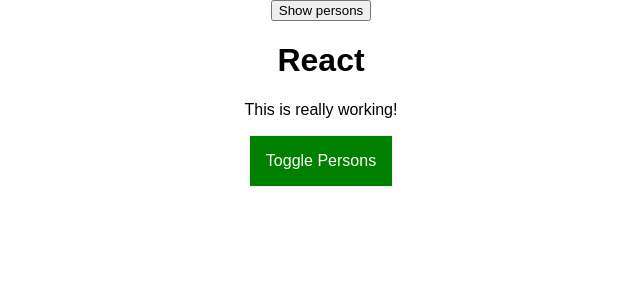
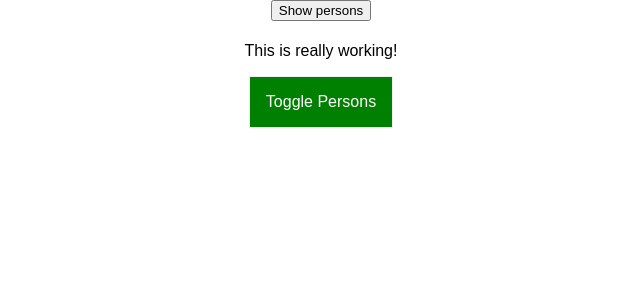
Before and after one commit to felixhaeberle/react-course, a React app in the folder react-complete-guide/: page / in a window 1280 px wide. Shown: the top 300 px of the page, without its empty margins (319-959 px from the left). Built offline with nearby package versions, Linux system fonts and the light colour scheme.

Commit message:
Add general class applying HOC without props

```diff
--- a/react-complete-guide/src/components/Persons/Person/Person.js
+++ b/react-complete-guide/src/components/Persons/Person/Person.js
@@ -1,5 +1,8 @@
 import React, { Component } from "react";
 import classes from "./Person.css";
+
+import Aux from '../../../hoc/Aux';
+import withClass from '../../../hoc/withClass';
 
 
 class Person extends Component {
@@ -20,13 +23,13 @@ class Person extends Component {
 		console.log('PersonJS inside render');
 
 		return (
-			<div className={classes.Person}>
+			<Aux>
 				<p onClick={this.props.click}>Im {this.props.name} and Im {this.props.age} !</p>
 				<p>{this.props.children}</p>
 				<input type="text" onChange={this.props.changed} value={this.props.name} />
-			</div>
+			</Aux>
 		);
 	}
 }
 
-export default Person;
+export default withClass(Person, classes.Person);
--- a/react-complete-guide/src/containers/App.js
+++ b/react-complete-guide/src/containers/App.js
@@ -4,6 +4,8 @@ import Cockpit from '../components/Cockpit/Cockpit';
 import Persons from '../components/Persons/Persons';
 import Person from '../components/Persons/Person/Person';
 import '../components/Persons/Person/Person.css';
+import Aux from '../hoc/Aux';
+import withClass from '../hoc/withClass';
 
 class App extends PureComponent {
   constructor(props) {
@@ -73,7 +75,7 @@ class App extends PureComponent {
     }
 
     return (
-      <div className={classes.App}>
+    <Aux>
         <button onClick={() => {this.setState({showPersons: true})}}>Show persons</button>
         <Cockpit
           appTitle={this.props.title}
@@ -81,9 +83,9 @@ class App extends PureComponent {
           persons={this.state.persons}
           clicked={this.togglePersonsHandler}/>
         {persons}
-      </div>
+      </Aux>
     );
   }
 }
 
-export default App;
+export default withClass(App, classes.App);
--- /dev/null
+++ b/react-complete-guide/src/hoc/withClass.js
@@ -0,0 +1,11 @@
+import React from 'react';
+
+const withClass = (WrappedComponent, className) => {
+  return(props) => (
+    <div className={className}>
+      <WrappedComponent/>
+    </div>
+  )
+}
+
+export default withClass;
```
